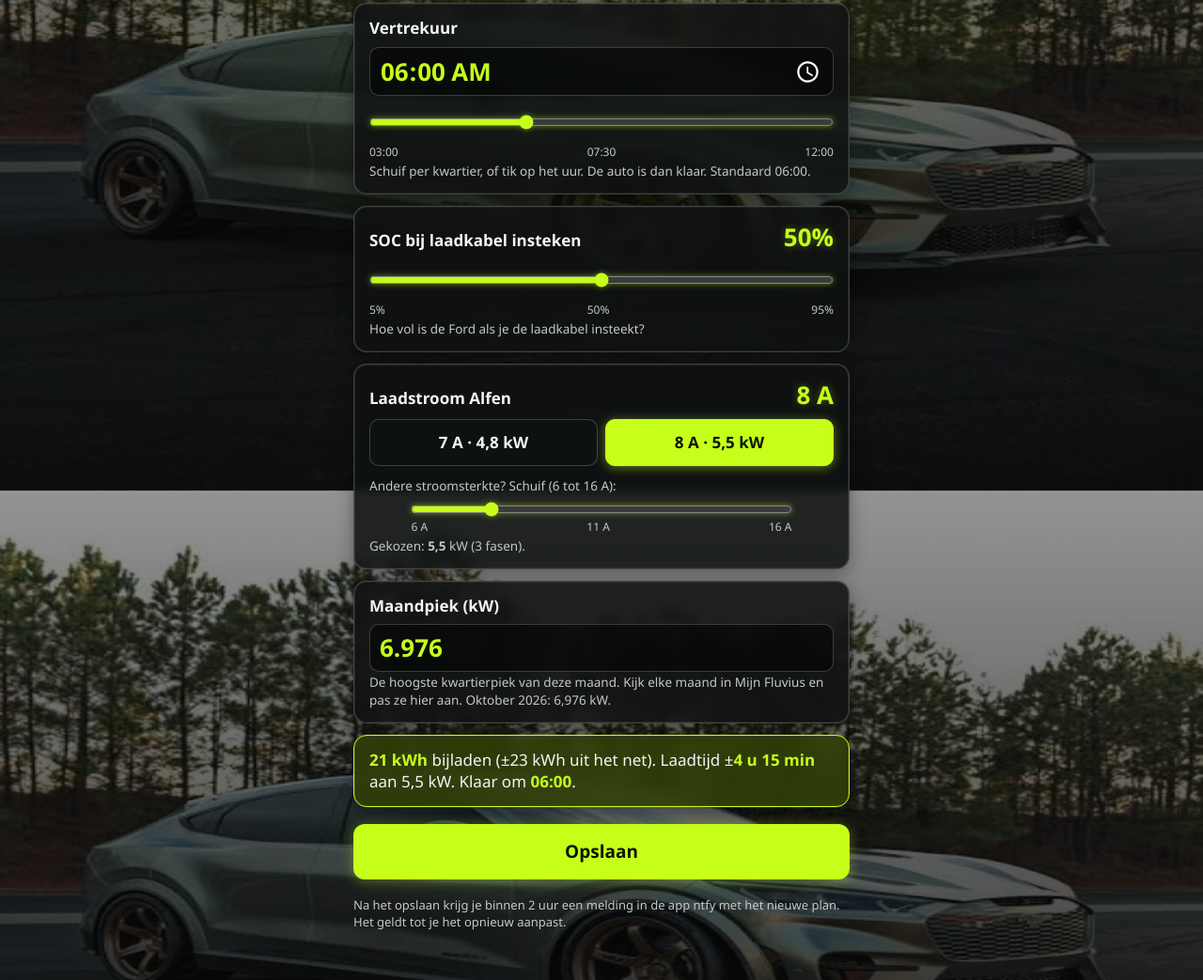
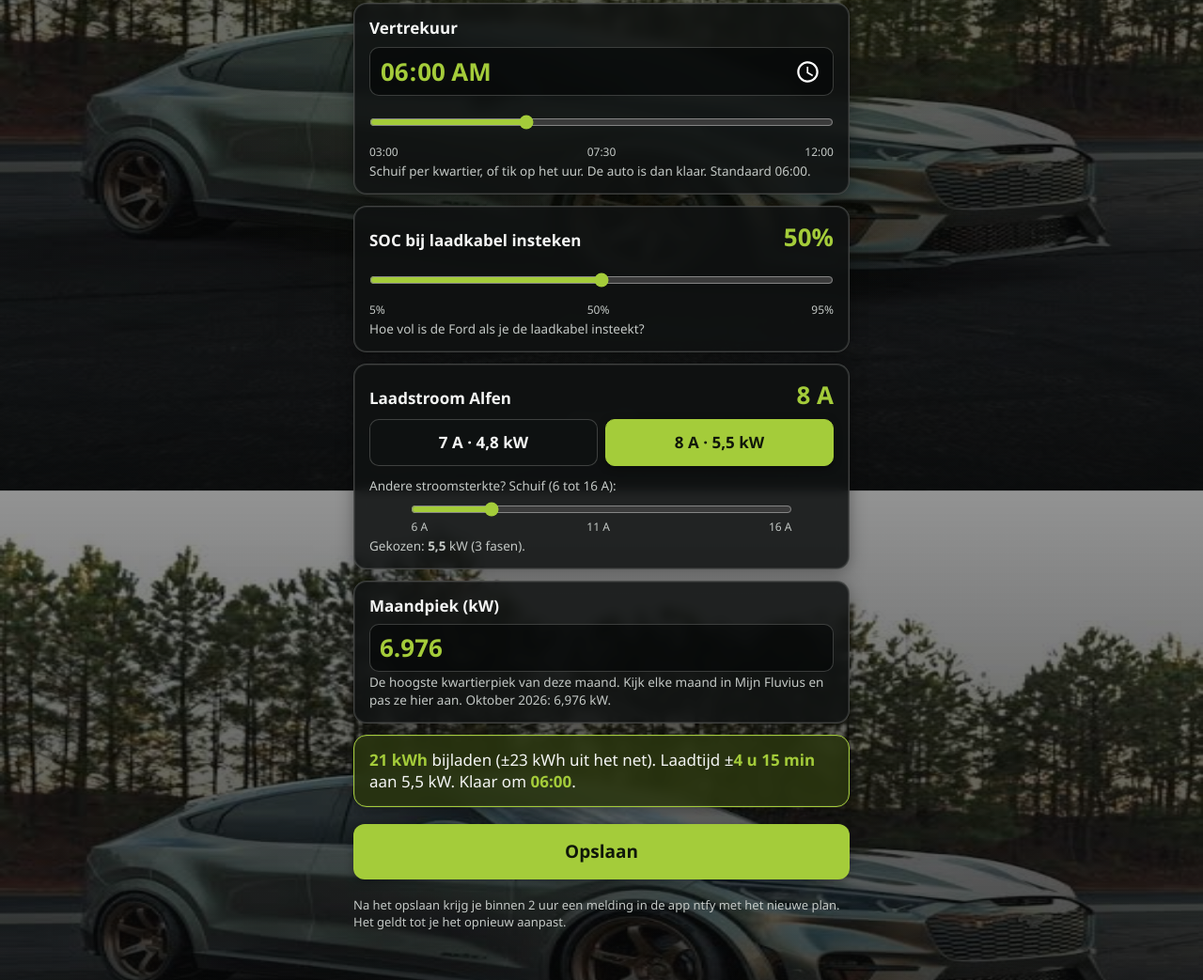
Before and after one commit to johansnoekx/kevin-fox-instellingen, a plain HTML site: page index.html in a window 1280 px wide. Shown: the part 278-1321 px from the top of the page at 94% size. Drawn offline with Linux system fonts and the light colour scheme; no server answers.

Commit message:
Lime minder fluo

```diff
--- a/index.html
+++ b/index.html
@@ -7,7 +7,7 @@
 <meta name="theme-color" content="#0a0b0b">
 <meta name="color-scheme" content="dark">
 <style>
-:root{--ink:#f4f5f4;--mut:#c4c9c6;--line:rgba(200,206,202,.26);--bg:#0a0b0b;--card:rgba(16,18,18,.86);--blue:#c6ff1a;--blue-s:rgba(48,62,6,.88);--green:#c6ff1a;--green-s:rgba(44,60,8,.88);--red:#ff8f7a;--red-s:rgba(76,30,26,.90);--orange:#ffd23a;--orange-s:rgba(72,54,10,.90)}
+:root{--ink:#f4f5f4;--mut:#c4c9c6;--line:rgba(200,206,202,.26);--bg:#0a0b0b;--card:rgba(16,18,18,.86);--blue:#a4cc3a;--blue-s:rgba(40,52,14,.88);--green:#a4cc3a;--green-s:rgba(40,52,14,.88);--red:#ff8f7a;--red-s:rgba(76,30,26,.90);--orange:#ffd23a;--orange-s:rgba(72,54,10,.90)}
 *{box-sizing:border-box}
 body{margin:0;min-height:100vh;color:var(--ink);background:linear-gradient(180deg,rgba(10,11,11,.76),rgba(6,7,7,.93)),url("achtergrond.jpg") center/cover fixed no-repeat,radial-gradient(ellipse at 50% 0%,#3d4144,#1d2022 45%,#080909 85%);font-family:"Segoe UI",system-ui,Arial,sans-serif;font-size:17px;line-height:1.4}
 main{position:relative;z-index:1;max-width:560px;margin:0 auto;padding:16px 16px 40px}
@@ -23,26 +23,26 @@ body.foto .auto{display:none}
 body.foto{background:linear-gradient(180deg,rgba(8,9,9,.44) 0%,rgba(7,8,8,.64) 45%,rgba(5,6,6,.91) 100%),url("achtergrond.jpg") center 62%/cover fixed no-repeat,#030b1f}
 @media (max-aspect-ratio:1/1){body.foto{--card:rgba(16,18,18,.68)}}
 @media (max-aspect-ratio:1/1){body.foto{background:linear-gradient(180deg,rgba(8,9,9,.82) 0%,rgba(7,8,8,.60) 55%,rgba(5,6,6,.34) 100%),url("achtergrond.jpg") 38% 100%/auto 62% no-repeat fixed,linear-gradient(180deg,#34383a,#080909 70%)}}
-body.foto::before{content:"";position:fixed;inset:0;z-index:0;pointer-events:none;background:radial-gradient(ellipse at 50% 20%,rgba(198,255,26,.10),transparent 60%)}
+body.foto::before{content:"";position:fixed;inset:0;z-index:0;pointer-events:none;background:radial-gradient(ellipse at 50% 20%,rgba(164,204,58,.10),transparent 60%)}
 h1{font-size:22px;margin:6px 0 2px}
 .sub{color:var(--mut);font-size:14px;margin:0 0 14px}
 .card{box-shadow:0 4px 18px rgba(0,0,0,.35),inset 0 0 0 1px rgba(200,206,202,.10);background:var(--card);backdrop-filter:blur(6px);-webkit-backdrop-filter:blur(6px);border:1.5px solid var(--line);border-radius:14px;padding:14px 16px;margin:12px 0}
 .row{display:flex;justify-content:space-between;align-items:baseline;gap:10px}
 label{font-weight:700}
-.val{text-shadow:0 0 8px rgba(198,255,26,.35);font-size:26px;font-weight:800;color:var(--blue);font-variant-numeric:tabular-nums}
+.val{text-shadow:none;font-size:26px;font-weight:800;color:var(--blue);font-variant-numeric:tabular-nums}
 .hint{color:var(--mut);font-size:13.5px;margin:2px 0 0}
-input[type=range]{width:100%;height:44px;accent-color:var(--blue);filter:drop-shadow(0 0 3px rgba(198,255,26,.5));margin:6px 0 0}
+input[type=range]{width:100%;height:44px;accent-color:var(--blue);margin:6px 0 0}
 .ticks{display:flex;justify-content:space-between;color:var(--mut);font-size:12px;margin-top:-4px}
 input[type=number]{color-scheme:dark;font:inherit;font-size:26px;font-weight:800;color:var(--blue);background:rgba(6,7,7,.66);border:1.5px solid var(--line);border-radius:10px;padding:6px 10px;width:100%;margin-top:8px}
 input[type=time]{color-scheme:dark;font:inherit;font-size:26px;font-weight:800;color:var(--blue);background:rgba(6,7,7,.66);border:1.5px solid var(--line);border-radius:10px;padding:6px 10px;width:100%;margin-top:8px}
 .seg{display:grid;grid-template-columns:1fr 1fr;gap:8px;margin-top:8px}
 .seg button{font:inherit;font-weight:700;padding:12px 8px;border-radius:10px;border:1.5px solid var(--line);background:var(--card);color:var(--ink)}
 input[type=range].klein{height:26px;width:82%;display:block;margin:2px auto 0}
-.seg button.on{background:var(--blue);border-color:var(--blue);color:#0b1400;box-shadow:0 2px 12px rgba(198,255,26,.45)}
+.seg button.on{background:var(--blue);border-color:var(--blue);color:#10170a;box-shadow:0 2px 8px rgba(0,0,0,.35)}
 .sum{background:var(--blue-s);border-color:var(--blue)}
 .sum b{color:var(--blue)}
 .warn{background:var(--orange-s);border-color:var(--orange);color:var(--ink)}
-button.save{width:100%;font:inherit;font-size:19px;font-weight:800;padding:16px;border:0;border-radius:12px;background:var(--green);color:#0b1400;box-shadow:0 2px 14px rgba(198,255,26,.35);margin-top:6px}
+button.save{width:100%;font:inherit;font-size:19px;font-weight:800;padding:16px;border:0;border-radius:12px;background:var(--green);color:#10170a;box-shadow:0 2px 10px rgba(0,0,0,.35);margin-top:6px}
 button.save:disabled{opacity:.55}
 #status{margin-top:12px;padding:12px 14px;border-radius:10px;display:none;font-size:15.5px}
 #status.ok{display:block;background:var(--green-s);border:1.5px solid var(--green)}
@@ -53,9 +53,9 @@ button.save:disabled{opacity:.55}
 <body>
 <div class="auto" aria-hidden="true">
 <svg viewBox="0 0 1000 300" xmlns="http://www.w3.org/2000/svg" fill="none" stroke-linecap="round" stroke-linejoin="round">
-<line x1="0" y1="262" x2="1000" y2="262" stroke="#c6ff1a" stroke-opacity=".35" stroke-width="2"/>
+<line x1="0" y1="262" x2="1000" y2="262" stroke="#a4cc3a" stroke-opacity=".35" stroke-width="2"/>
 <!-- huis -->
-<g stroke="#c6ff1a" stroke-width="3" stroke-opacity=".9">
+<g stroke="#a4cc3a" stroke-width="3" stroke-opacity=".9">
 <path d="M60 262V150l130-86 130 86v112z" fill="#222627" fill-opacity=".55"/>
 <path d="M40 156 190 56l150 100"/>
 <rect x="95" y="180" width="46" height="46" rx="3"/><line x1="118" y1="180" x2="118" y2="226"/><line x1="95" y1="203" x2="141" y2="203"/>
@@ -68,7 +68,7 @@ button.save:disabled{opacity:.55}
 <rect x="262" y="182" width="32" height="14" rx="3" fill="#aeb4b1" fill-opacity=".85"/><rect x="262" y="202" width="32" height="14" rx="3" fill="#aeb4b1" fill-opacity=".6"/><rect x="262" y="222" width="32" height="14" rx="3" fill="#aeb4b1" fill-opacity=".35"/>
 <path d="M282 150l-14 22h12l-6 18 18-26h-12z" fill="#ffd37a" stroke="#ffd37a" stroke-width="1"/></g>
 <!-- laadpaal -->
-<g stroke="#c6ff1a" stroke-width="3"><rect x="400" y="176" width="34" height="86" rx="8" fill="#222627" fill-opacity=".7"/><circle cx="417" cy="200" r="7" fill="#aeb4b1" stroke="none"/><rect x="408" y="218" width="18" height="12" rx="2"/></g>
+<g stroke="#a4cc3a" stroke-width="3"><rect x="400" y="176" width="34" height="86" rx="8" fill="#222627" fill-opacity=".7"/><circle cx="417" cy="200" r="7" fill="#aeb4b1" stroke="none"/><rect x="408" y="218" width="18" height="12" rx="2"/></g>
 <!-- stroomkabels -->
 <path class="stroom" d="M304 214C340 214 360 214 400 214" stroke="#ffd37a" stroke-width="4"/>
 <path class="stroom" d="M434 214C470 214 490 232 520 238" stroke="#ffd37a" stroke-width="4"/>
```
